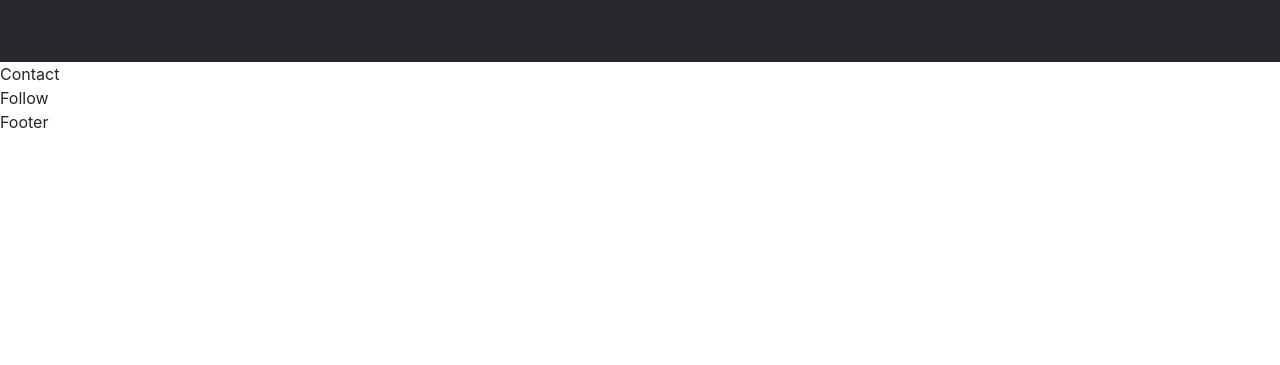
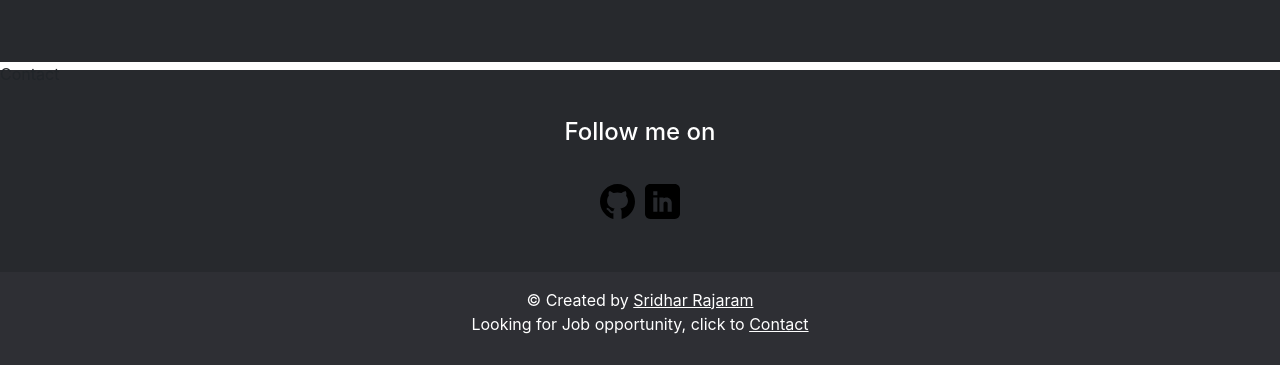
Before and after one commit to sridharrajaram/portfolio, a React (Create React App) app: page / in a window 1280 px wide. Shown: the part 4876-5241 px from the top of the page. Before the commit the page ends 5010 px from the top, so only its background shows below. Built offline with nearby package versions, Linux system fonts and the light colour scheme.

Commit message:
Follow and Footer updated

```diff
--- a/src/components/Follow/Follow.css
+++ b/src/components/Follow/Follow.css
@@ -0,0 +1,8 @@
+#follow {
+    background-color: #27292d;
+    color: #fff;
+    height: 100%;
+    border-top: 0;
+    padding: 3rem 0 3rem;
+    margin-top: -1rem;
+  }
--- a/src/components/Follow/Follow.js
+++ b/src/components/Follow/Follow.js
@@ -1,10 +1,35 @@
-import React from 'react';
-import '../Follow/Follow.css';
+import React from "react";
+import "./Follow.css";
 
-function Follow() {
+function Follow(props) {
+  const myProfileDetails = props.details;
+
+  const openLink = (social) => {
+    window.open(social.link, "_blank");
+  };
+
   return (
-    <div>Follow</div>
-  )
+    <section id="follow">
+      <div className="container text-center">
+        <h4>Follow me on</h4>
+      </div>
+      <br />
+      <div className="container horizontal-links">
+        <img
+          style={{ width: "35px", height: "35px", margin: "5px", cursor:"pointer"}}
+          src={myProfileDetails.profile_links.github.image}
+          alt="GitHub"
+          onClick={() => openLink(myProfileDetails.profile_links.github)}
+        />
+        <img
+          style={{ width: "35px", height: "35px", margin: "5px", cursor:"pointer" }}
+          src={myProfileDetails.profile_links.linkedin.image}
+          alt="LinkedIn"
+          onClick={() => openLink(myProfileDetails.profile_links.linkedin)}
+        />
+      </div>
+    </section>
+  );
 }
 
-export default Follow
+export default Follow;
--- a/src/components/Footer/Footer.css
+++ b/src/components/Footer/Footer.css
@@ -0,0 +1,13 @@
+.footer {
+  padding: 1rem;
+  background-color: rgb(46, 47, 52);
+  bottom: 0;
+  left: 0;
+  width: 100%;
+}
+.text-color {
+  color: white;
+}
+p span :hover {
+  color: #00ff00;
+}
--- a/src/components/Footer/Footer.js
+++ b/src/components/Footer/Footer.js
@@ -1,10 +1,33 @@
-import React from 'react';
-import '../Footer/Footer.css';
+import React from "react";
+import "./Footer.css";
 
-function Footer() {
+function Footer(props) {
+  const myProfileDetails = props.details;
+  const scrollToContactme = props.sTC;
   return (
-    <div>Footer</div>
-  )
+    <div className="footer text-center">
+      <p className="text-color">
+        © Created by{" "}
+        <a
+          className="text-color"
+          href={myProfileDetails.profile_links.linkedin.link}
+          target="_blank"
+          rel="noreferrer"
+        >
+          <span>{myProfileDetails.name}</span>
+        </a>
+        <br />
+        Looking for Job opportunity, click to{" "}
+        <span
+          onClick={scrollToContactme}
+          style={{ cursor: "pointer" }}
+          className="text-color"
+        >
+          <u>Contact</u>
+        </span>
+      </p>
+    </div>
+  );
 }
 
-export default Footer
+export default Footer;
--- a/src/components/Main/Main.js
+++ b/src/components/Main/Main.js
@@ -89,9 +89,6 @@ function Main() {
     });
   };
 
-  /* const openProjectsURL = () => {
-    window.open(myProfileDetails.profile_links.github.link, "_blank");
-  }; */
   return (
     <div>
       <div>
@@ -195,7 +192,7 @@ function Main() {
           <Contact details={myProfileDetails} />
         </div>
         <Follow details={myProfileDetails} />
-        <Footer details={myProfileDetails} />
+        <Footer details={myProfileDetails} sTC={scrollToContact}/>
       </div>
     </div>
   );
```
